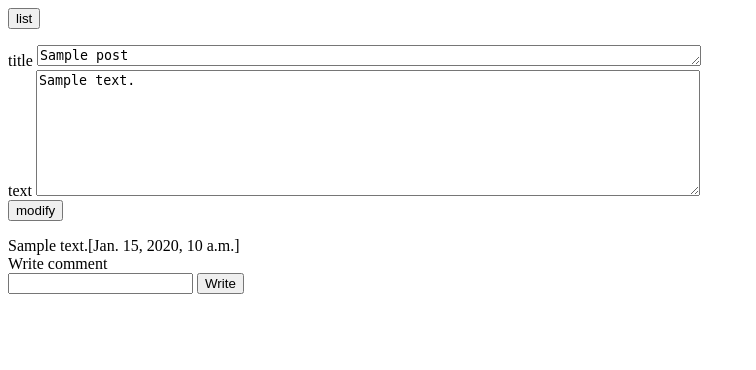
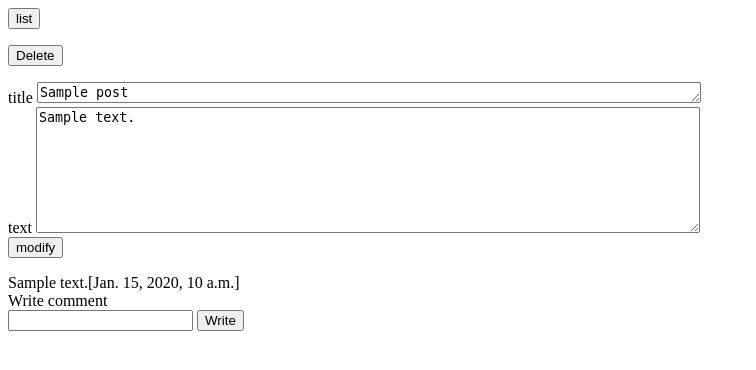
Before and after one commit to pdmon/my-first-blog, a Django app: page /polls/1/ in a window 1280 px wide. Shown: the top 370 px of the page, without its empty margins (0-756 px from the left). Run offline with Django 3.2, Linux system fonts and the light colour scheme; tables that the repository leaves empty hold one stand-in row (values such as "Sample post").

Commit message:
add post deletion

```diff
--- a/polls/templates/polls/detail.html
+++ b/polls/templates/polls/detail.html
@@ -1,6 +1,9 @@
 <dl>
   <form action="{% url 'index' %}">
     <input type="submit" value="list">
+  </form>
+  <form action="{% url 'remove' post.id %}">
+    <input type="submit" value="Delete">
   </form>
   <form action="{% url 'modify' post.id %}" method="post">
     {% csrf_token %}
--- a/polls/urls.py
+++ b/polls/urls.py
@@ -9,4 +9,5 @@ urlpatterns = [
     path('<int:post_id>/', views.detail, name='detail'),
     path('<int:post_id>/modify/', views.modify, name='modify'),
     path('<int:post_id>/comment/', views.comment, name='comment'),
+    path('<int:post_id>/remove/', views.remove, name='remove'),
 ]
--- a/polls/views.py
+++ b/polls/views.py
@@ -45,3 +45,8 @@ def comment(request, post_id):
     p = Post.objects.get(pk=post_id)
     p.comment_set.create(comment_text=request.POST['comment_text'], comment_date=timezone.now())
     return HttpResponseRedirect(reverse('detail', args=(p.id,)))
+
+def remove(request, post_id):
+    post = Post.objects.get(pk=post_id)
+    post.delete()
+    return HttpResponseRedirect(reverse('index'))
```
